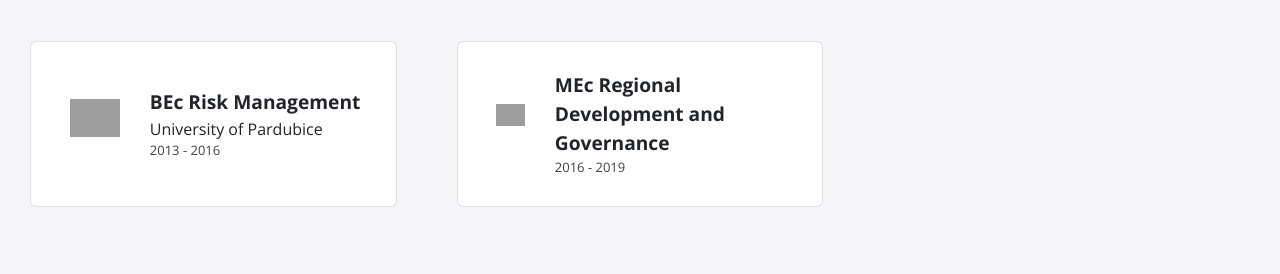
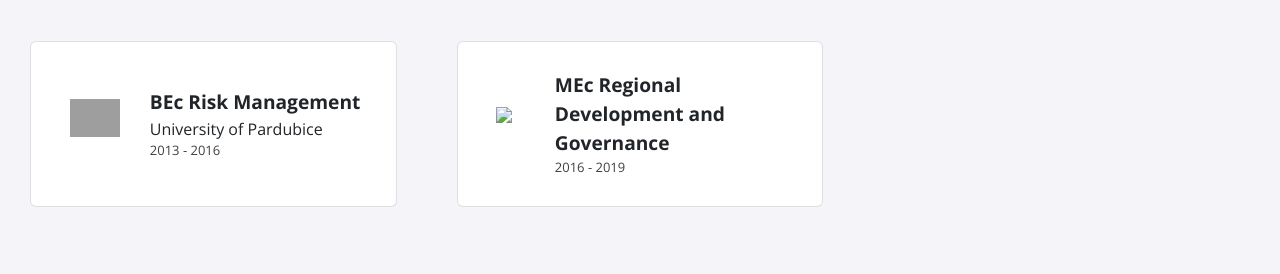
Before and after one commit to marketabrizkova/marketabrizkova.github.io, a Jekyll site: the page built from index.html, in a window 1280 px wide. Shown: the part 1099-1373 px from the top of the page. Built offline with Jekyll 4.4.1, drawn with Linux system fonts in a browser that asks for light colours; nearby versions of some CDN libraries; grey boxes are pictures that could not be loaded.

Commit message:
Update education.yml

```diff
--- a/_data/education.yml
+++ b/_data/education.yml
@@ -6,4 +6,4 @@
 - course: MEc Regional Development and Governance
   institue: University of Pardubice
   dates: 2016 - 2019
-  logo:
+  logo: pce.png
```
